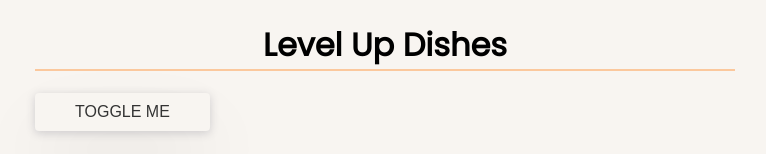
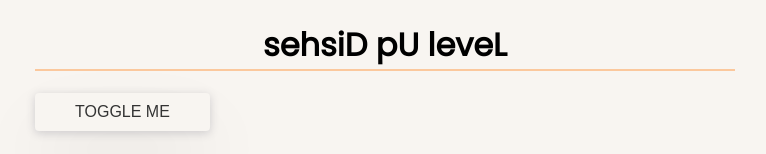
Before and after one commit to thecodegoddess/react-hooks-course, a React (Create React App) app: page / in a window 1280 px wide. Shown: the top 154 px of the page, without its empty margins (255-1021 px from the left). Built offline with nearby package versions, Linux system fonts and the light colour scheme.

Commit message:
Chapter 11 - useMemo

```diff
--- a/src/App.js
+++ b/src/App.js
@@ -1,5 +1,5 @@
 import { Counter } from './Counter';
-import React, { useRef } from 'react';
+import React, { useRef, useMemo } from 'react';
 import Toggle from './Toggle';
 import { useTitleInput } from './hooks/useTitleInput';
 
@@ -8,8 +8,19 @@ const App = () => {
 
   const ref = useRef();
 
+  const reverseWord = (word) => {
+    console.log('i was called');
+    console.log("the word", word);
+    return word.split('').reverse().join('');
+  };
+
+  let title = 'Level Up Dishes';
+  const pageTitle = useMemo(() => reverseWord(title), [title]);
+
   return (<div className="main-wrapper" ref={ref}>
-      <h1 onClick={() => ref.current.classList.toggle('fake-class-here')}>Level Up Dishes</h1>
+      <h1 onClick={() => ref.current.classList.toggle('fake-class-here')}>
+        { pageTitle }
+      </h1>
       <Toggle/>
       <Counter/>
       <form onSubmit={(e) => {
```
